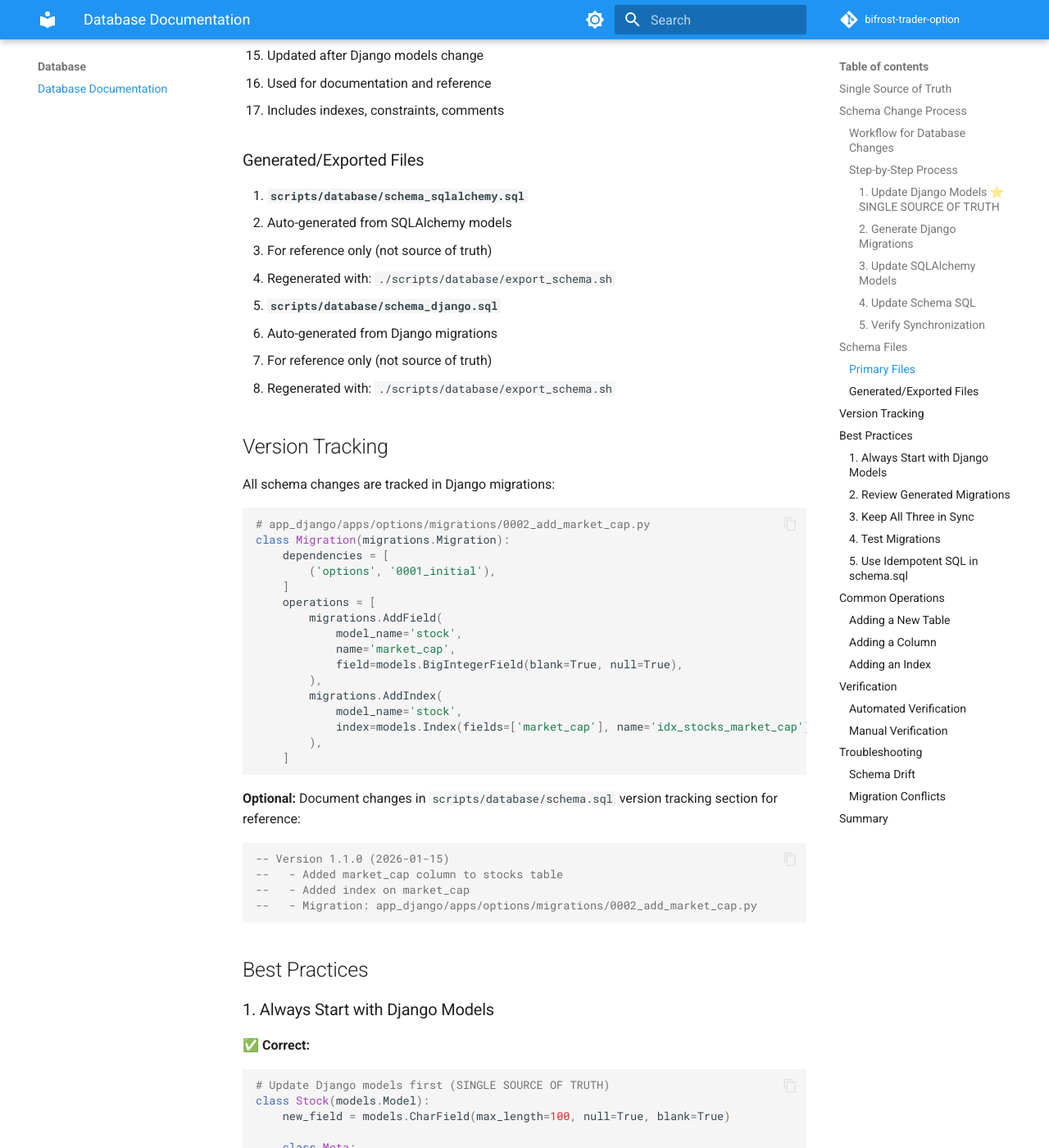
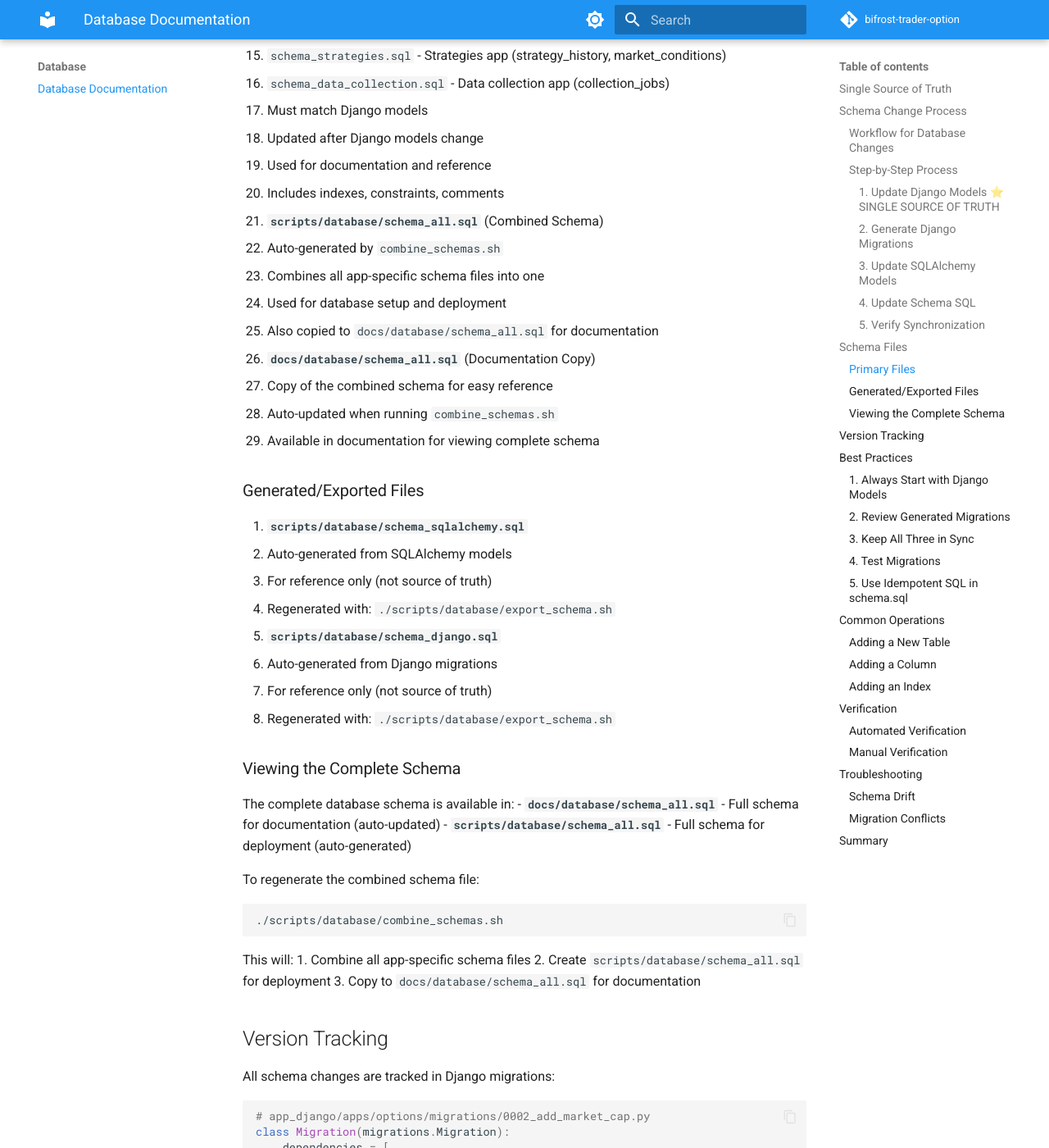
Before and after one commit to weitingzhao/bifrost-trader-option, an MkDocs documentation site: the page built from docs/database/database.md, in a window 1280 px wide and 1400 px high, scrolled down 3049 px. Shown: the whole window at 82% size. Built offline with MkDocs 1.6.1 and Material for MkDocs 9.7.7, drawn with Linux system fonts in a browser that asks for light colours; comment, search, counter and statistics services are not loaded; the version menu is left out; some of the changed text lies outside the part shown.

Commit message:
Add schema_all.sql to docs/database/ for documentation
- Updated combine_schemas.sh to copy generated schema to docs/database/
- Updated database.md to document schema file organization
- schema_all.sql now available in both scripts/database/ and docs/database/
- Auto-updated whenever combine_schemas.sh is run
- Makes complete schema easily accessible in documentation

````diff
--- a/docs/database/database.md
+++ b/docs/database/database.md
@@ -136,24 +136,54 @@ This script compares:
    - Used by FastAPI application for async operations
    - Updated after Django models change
 
-3. **`scripts/database/schema.sql`** (Reference Schema)
-   - SQL representation of the schema
+3. **`scripts/database/schema_*.sql`** (App-Specific Schema Files)
+   - SQL representation organized by Django app
+   - `schema_options.sql` - Options app (stocks, option_snapshots, option_contracts)
+   - `schema_strategies.sql` - Strategies app (strategy_history, market_conditions)
+   - `schema_data_collection.sql` - Data collection app (collection_jobs)
    - Must match Django models
    - Updated after Django models change
    - Used for documentation and reference
    - Includes indexes, constraints, comments
 
+4. **`scripts/database/schema_all.sql`** (Combined Schema)
+   - Auto-generated by `combine_schemas.sh`
+   - Combines all app-specific schema files into one
+   - Used for database setup and deployment
+   - Also copied to `docs/database/schema_all.sql` for documentation
+
+5. **`docs/database/schema_all.sql`** (Documentation Copy)
+   - Copy of the combined schema for easy reference
+   - Auto-updated when running `combine_schemas.sh`
+   - Available in documentation for viewing complete schema
+
 ### Generated/Exported Files
 
-4. **`scripts/database/schema_sqlalchemy.sql`**
+6. **`scripts/database/schema_sqlalchemy.sql`**
    - Auto-generated from SQLAlchemy models
    - For reference only (not source of truth)
    - Regenerated with: `./scripts/database/export_schema.sh`
 
-5. **`scripts/database/schema_django.sql`**
+7. **`scripts/database/schema_django.sql`**
    - Auto-generated from Django migrations
    - For reference only (not source of truth)
    - Regenerated with: `./scripts/database/export_schema.sh`
+
+### Viewing the Complete Schema
+
+The complete database schema is available in:
+- **`docs/database/schema_all.sql`** - Full schema for documentation (auto-updated)
+- **`scripts/database/schema_all.sql`** - Full schema for deployment (auto-generated)
+
+To regenerate the combined schema file:
+```bash
+./scripts/database/combine_schemas.sh
+```
+
+This will:
+1. Combine all app-specific schema files
+2. Create `scripts/database/schema_all.sql` for deployment
+3. Copy to `docs/database/schema_all.sql` for documentation
 
 ## Version Tracking
 
````
Also changed, not shown: 2 other files.
